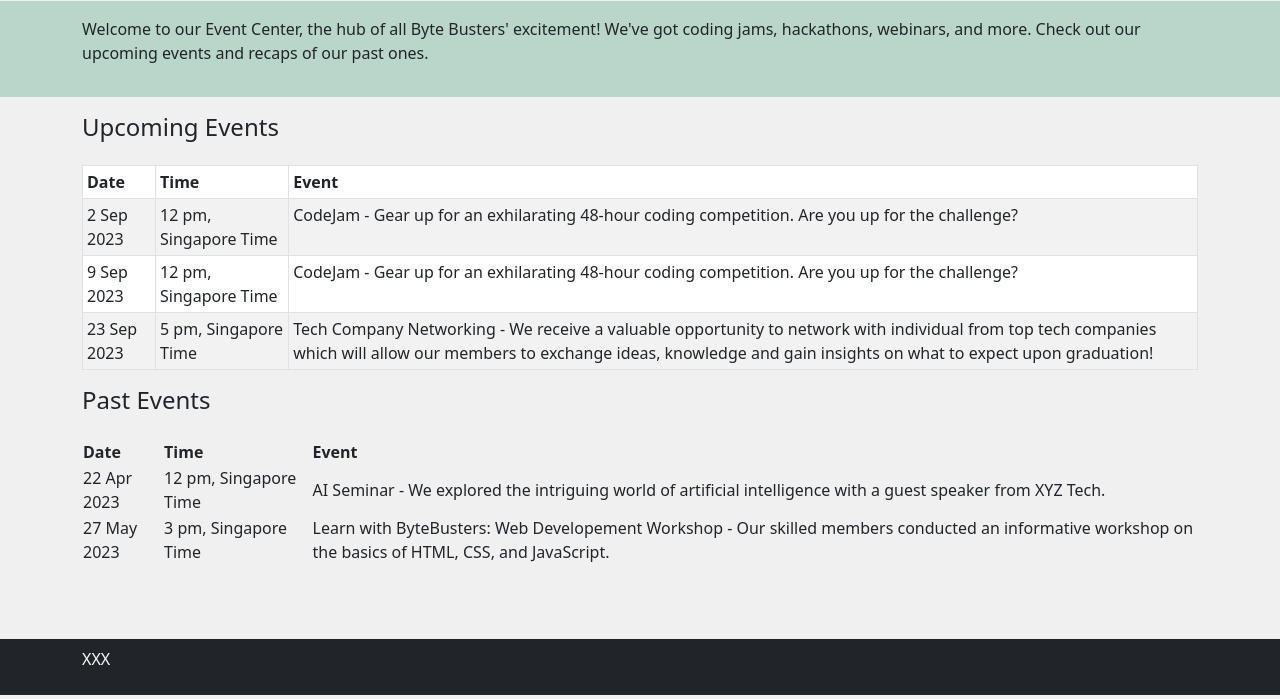
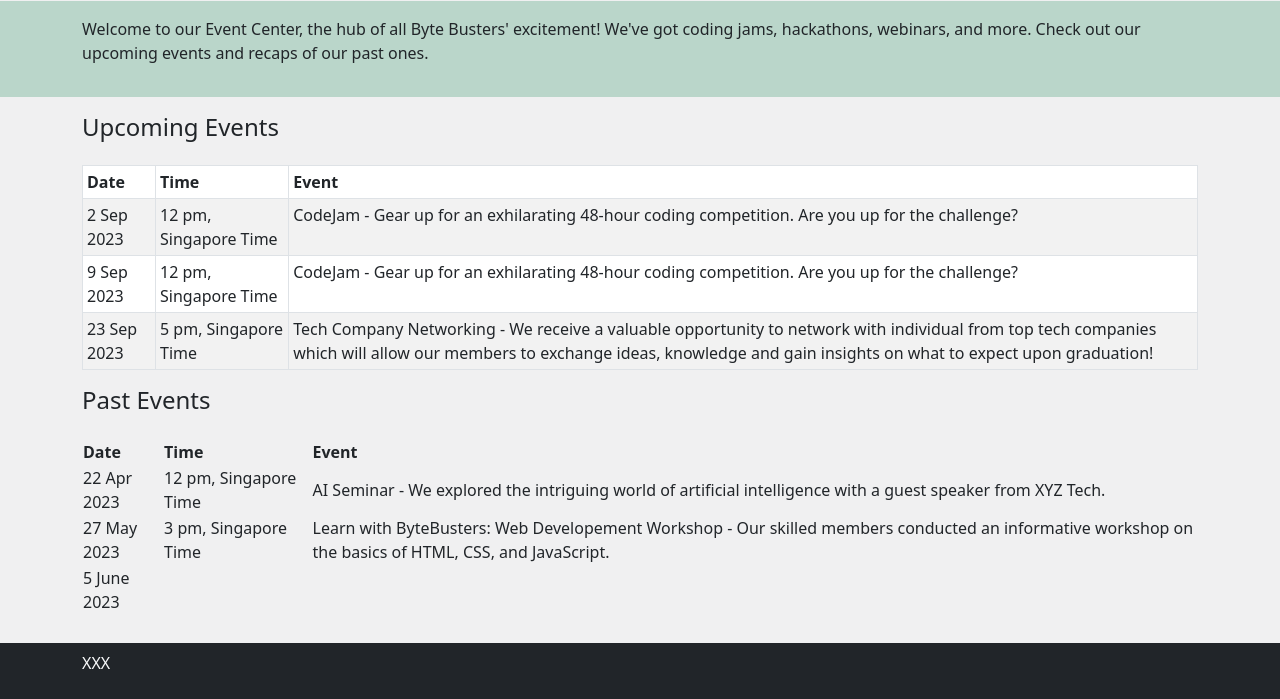
Before and after one commit to Computhink-Alfred/Alfred-WebThinker1-Mon-530, a plain HTML site: page events.html in a window 1280 px wide. Shown: the part 238-937 px from the top of the page. Drawn offline with Linux system fonts and the light colour scheme.

Commit message:
Added 1 line of code to display a new row in my table

```diff
--- a/events.html
+++ b/events.html
@@ -115,7 +115,7 @@
             <td>Learn with ByteBusters: Web Developement Workshop - Our skilled members conducted an informative workshop on the basics of HTML, CSS, and JavaScript.</td>
           </tr>
           <tr>
-            <td></td>
+            <td>5 June  2023</td>
             <td></td>
             <td></td>
           </tr>
@@ -137,7 +137,7 @@
 
       -->
       <!-- Record 3 Details
-            5 June  2023
+
             6 pm, Singapore Time
             Code with Heart - Our members provided coding workshops to under priviledge youths
       -->
```
